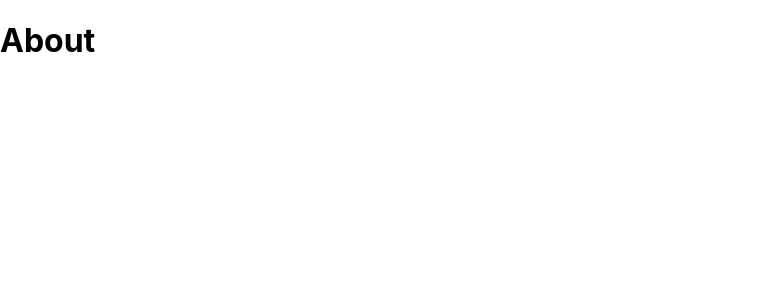
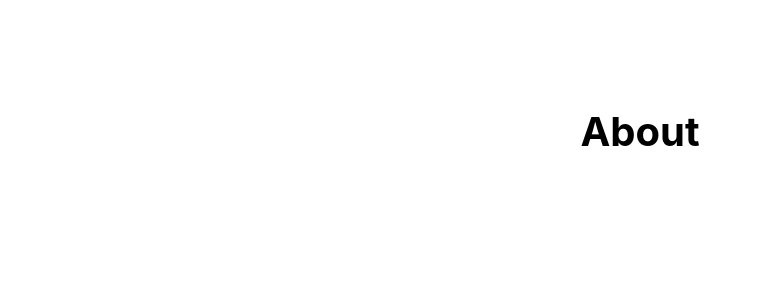
Before and after one commit to FaziletKosure/React_Nextjs_News, a Next.js app: page /about in a window 1280 px wide. Shown: the top 300 px of the page, without its empty margins (0-762 px from the left). Built offline with nearby package versions, Linux system fonts and the light colour scheme.

Commit message:
added Layouts & CSS Modules

```diff
--- /dev/null
+++ b/components/Layout.js
@@ -0,0 +1,17 @@
+import React from 'react'
+
+import styles from '../styles/Layout.module.css'
+
+const Layout = ({children}) => {
+    return (
+        <div className={styles.container}>
+            <main className={styles.main}>
+                {children}
+
+            </main>
+
+        </div>
+    )
+}
+
+export default Layout
--- a/pages/_app.js
+++ b/pages/_app.js
@@ -1,7 +1,14 @@
+import Layout from '../components/Layout'
+
 import '../styles/globals.css'
 
 function MyApp({ Component, pageProps }) {
-  return <Component {...pageProps} />
+
+  return(
+  <Layout>
+    <Component {...pageProps} />
+  </Layout>
+  )
 }
 
 export default MyApp
--- a/styles/Home.module.css
+++ b/styles/Layout.module.css
@@ -3,7 +3,7 @@
   padding: 0 0.5rem;
   display: flex;
   flex-direction: column;
-  justify-content: center;
+  justify-content: flex-start;
   align-items: center;
 }
 
@@ -12,8 +12,9 @@
   flex: 1;
   display: flex;
   flex-direction: column;
-  justify-content: center;
+  justify-content: flex-start;
   align-items: center;
+  font-size: 1.25rem;
 }
 
 .footer {
```
